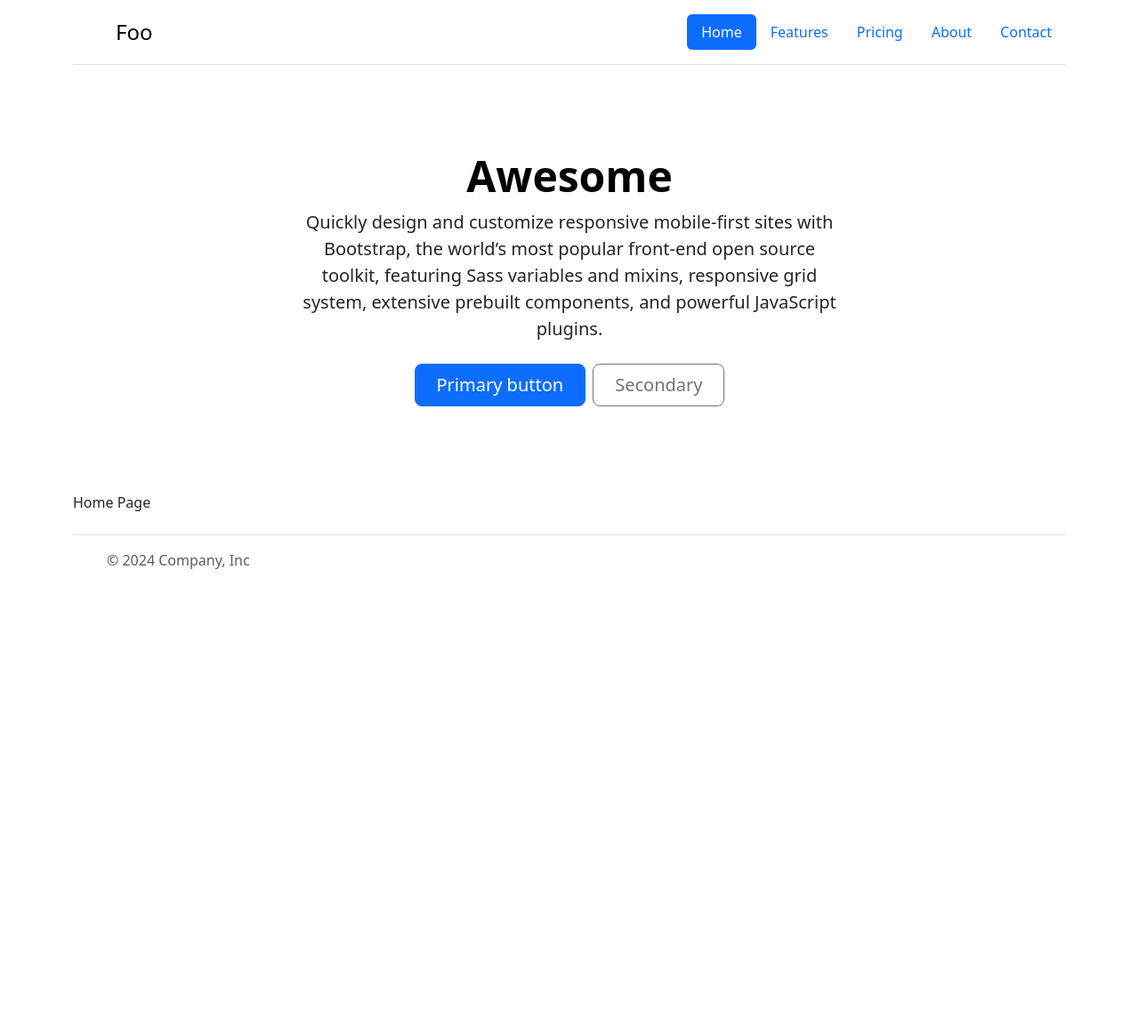
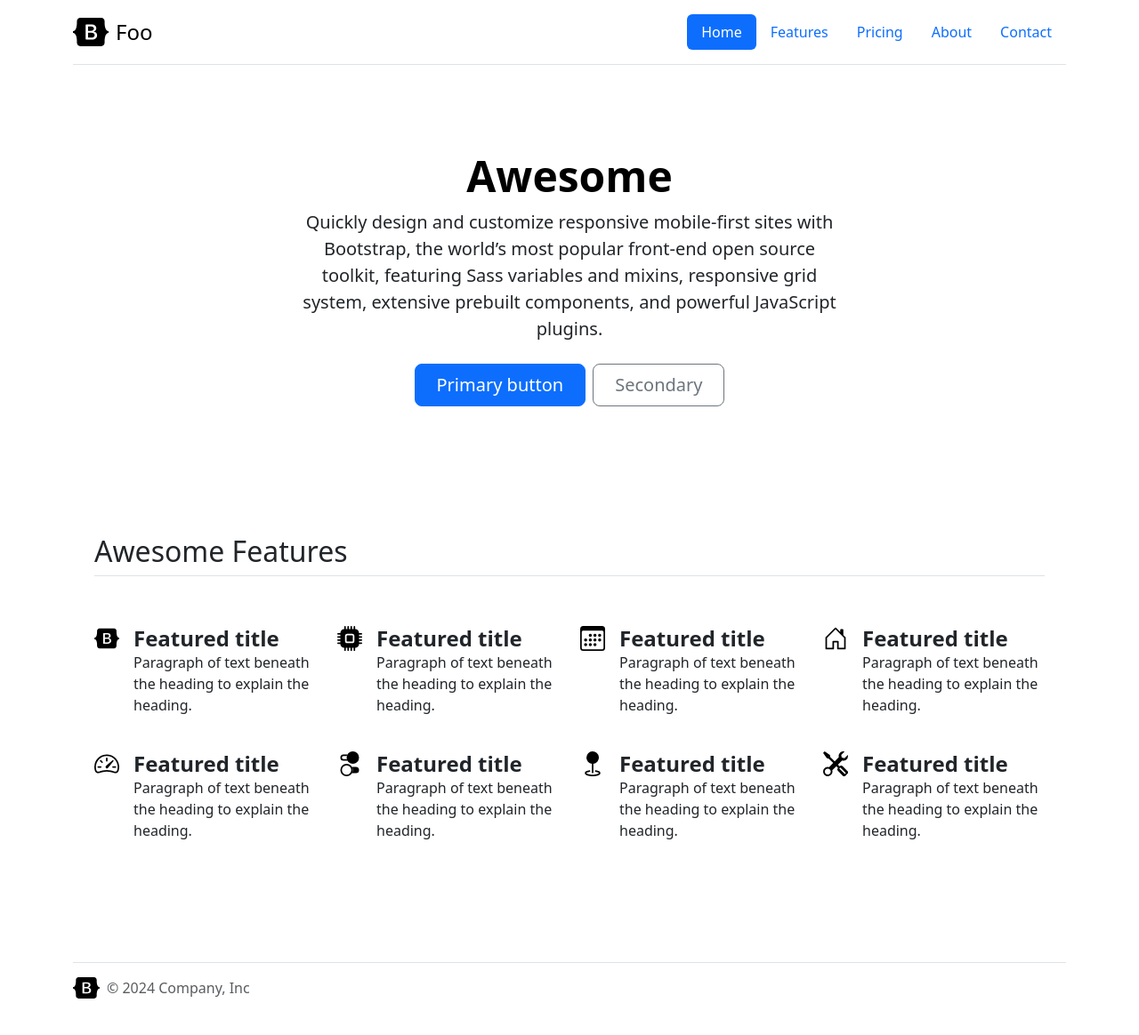
Before and after one commit to serkanbulutgenc/djblog, a Django app: page / in a window 1280 px wide. Shown: the whole page at 89% size. Before the commit the page ends 640 px from the top, so only its background shows below. Run offline with Django 5.2, Linux system fonts and the light colour scheme.

Commit message:
Added feature grid to homepage

```diff
--- a/apps/home/templates/home/index.html
+++ b/apps/home/templates/home/index.html
@@ -1,3 +1,66 @@
 {% extends "base.html" %}
 
-{%block content%}Home Page{%endblock content%}
+{%block content%}
+<div class="container px-4 py-5" id="icon-grid">
+    <h2 class="pb-2 border-bottom">Awesome Features</h2>
+
+    <div class="row row-cols-1 row-cols-sm-2 row-cols-md-3 row-cols-lg-4 g-4 py-5">
+      <div class="col d-flex align-items-start">
+        <svg class="bi text-muted flex-shrink-0 me-3" width="1.75em" height="1.75em"><use xlink:href="#bootstrap"></use></svg>
+        <div>
+          <h4 class="fw-bold mb-0">Featured title</h4>
+          <p>Paragraph of text beneath the heading to explain the heading.</p>
+        </div>
+      </div>
+      <div class="col d-flex align-items-start">
+        <svg class="bi text-muted flex-shrink-0 me-3" width="1.75em" height="1.75em"><use xlink:href="#cpu-fill"></use></svg>
+        <div>
+          <h4 class="fw-bold mb-0">Featured title</h4>
+          <p>Paragraph of text beneath the heading to explain the heading.</p>
+        </div>
+      </div>
+      <div class="col d-flex align-items-start">
+        <svg class="bi text-muted flex-shrink-0 me-3" width="1.75em" height="1.75em"><use xlink:href="#calendar3"></use></svg>
+        <div>
+          <h4 class="fw-bold mb-0">Featured title</h4>
+          <p>Paragraph of text beneath the heading to explain the heading.</p>
+        </div>
+      </div>
+      <div class="col d-flex align-items-start">
+        <svg class="bi text-muted flex-shrink-0 me-3" width="1.75em" height="1.75em"><use xlink:href="#home"></use></svg>
+        <div>
+          <h4 class="fw-bold mb-0">Featured title</h4>
+          <p>Paragraph of text beneath the heading to explain the heading.</p>
+        </div>
+      </div>
+      <div class="col d-flex align-items-start">
+        <svg class="bi text-muted flex-shrink-0 me-3" width="1.75em" height="1.75em"><use xlink:href="#speedometer2"></use></svg>
+        <div>
+          <h4 class="fw-bold mb-0">Featured title</h4>
+          <p>Paragraph of text beneath the heading to explain the heading.</p>
+        </div>
+      </div>
+      <div class="col d-flex align-items-start">
+        <svg class="bi text-muted flex-shrink-0 me-3" width="1.75em" height="1.75em"><use xlink:href="#toggles2"></use></svg>
+        <div>
+          <h4 class="fw-bold mb-0">Featured title</h4>
+          <p>Paragraph of text beneath the heading to explain the heading.</p>
+        </div>
+      </div>
+      <div class="col d-flex align-items-start">
+        <svg class="bi text-muted flex-shrink-0 me-3" width="1.75em" height="1.75em"><use xlink:href="#geo-fill"></use></svg>
+        <div>
+          <h4 class="fw-bold mb-0">Featured title</h4>
+          <p>Paragraph of text beneath the heading to explain the heading.</p>
+        </div>
+      </div>
+      <div class="col d-flex align-items-start">
+        <svg class="bi text-muted flex-shrink-0 me-3" width="1.75em" height="1.75em"><use xlink:href="#tools"></use></svg>
+        <div>
+          <h4 class="fw-bold mb-0">Featured title</h4>
+          <p>Paragraph of text beneath the heading to explain the heading.</p>
+        </div>
+      </div>
+    </div>
+  </div>
+{%endblock content%}
--- a/templates/base.html
+++ b/templates/base.html
@@ -10,6 +10,8 @@
     {%block extra_css%}{%endblock extra_css%}
 </head>
 <body>
+  {%include 'includes/_svg.html' %}
+
     {%include 'includes/_header.html' %}
     <main>
         <section class="px-4 py-5 my-5 text-center">
--- /dev/null
+++ b/templates/includes/_svg.html
@@ -0,0 +1,58 @@
+<svg xmlns="http://www.w3.org/2000/svg" style="display: none;">
+    <symbol id="bootstrap" viewBox="0 0 118 94">
+      <title>Bootstrap</title>
+      <path fill-rule="evenodd" clip-rule="evenodd" d="M24.509 0c-6.733 0-11.715 5.893-11.492 12.284.214 6.14-.064 14.092-2.066 20.577C8.943 39.365 5.547 43.485 0 44.014v5.972c5.547.529 8.943 4.649 10.951 11.153 2.002 6.485 2.28 14.437 2.066 20.577C12.794 88.106 17.776 94 24.51 94H93.5c6.733 0 11.714-5.893 11.491-12.284-.214-6.14.064-14.092 2.066-20.577 2.009-6.504 5.396-10.624 10.943-11.153v-5.972c-5.547-.529-8.934-4.649-10.943-11.153-2.002-6.484-2.28-14.437-2.066-20.577C105.214 5.894 100.233 0 93.5 0H24.508zM80 57.863C80 66.663 73.436 72 62.543 72H44a2 2 0 01-2-2V24a2 2 0 012-2h18.437c9.083 0 15.044 4.92 15.044 12.474 0 5.302-4.01 10.049-9.119 10.88v.277C75.317 46.394 80 51.21 80 57.863zM60.521 28.34H49.948v14.934h8.905c6.884 0 10.68-2.772 10.68-7.727 0-4.643-3.264-7.207-9.012-7.207zM49.948 49.2v16.458H60.91c7.167 0 10.964-2.876 10.964-8.281 0-5.406-3.903-8.178-11.425-8.178H49.948z"></path>
+    </symbol>
+    <symbol id="home" viewBox="0 0 16 16">
+      <path d="M8.354 1.146a.5.5 0 0 0-.708 0l-6 6A.5.5 0 0 0 1.5 7.5v7a.5.5 0 0 0 .5.5h4.5a.5.5 0 0 0 .5-.5v-4h2v4a.5.5 0 0 0 .5.5H14a.5.5 0 0 0 .5-.5v-7a.5.5 0 0 0-.146-.354L13 5.793V2.5a.5.5 0 0 0-.5-.5h-1a.5.5 0 0 0-.5.5v1.293L8.354 1.146zM2.5 14V7.707l5.5-5.5 5.5 5.5V14H10v-4a.5.5 0 0 0-.5-.5h-3a.5.5 0 0 0-.5.5v4H2.5z"/>
+    </symbol>
+    <symbol id="speedometer2" viewBox="0 0 16 16">
+      <path d="M8 4a.5.5 0 0 1 .5.5V6a.5.5 0 0 1-1 0V4.5A.5.5 0 0 1 8 4zM3.732 5.732a.5.5 0 0 1 .707 0l.915.914a.5.5 0 1 1-.708.708l-.914-.915a.5.5 0 0 1 0-.707zM2 10a.5.5 0 0 1 .5-.5h1.586a.5.5 0 0 1 0 1H2.5A.5.5 0 0 1 2 10zm9.5 0a.5.5 0 0 1 .5-.5h1.5a.5.5 0 0 1 0 1H12a.5.5 0 0 1-.5-.5zm.754-4.246a.389.389 0 0 0-.527-.02L7.547 9.31a.91.91 0 1 0 1.302 1.258l3.434-4.297a.389.389 0 0 0-.029-.518z"/>
+      <path fill-rule="evenodd" d="M0 10a8 8 0 1 1 15.547 2.661c-.442 1.253-1.845 1.602-2.932 1.25C11.309 13.488 9.475 13 8 13c-1.474 0-3.31.488-4.615.911-1.087.352-2.49.003-2.932-1.25A7.988 7.988 0 0 1 0 10zm8-7a7 7 0 0 0-6.603 9.329c.203.575.923.876 1.68.63C4.397 12.533 6.358 12 8 12s3.604.532 4.923.96c.757.245 1.477-.056 1.68-.631A7 7 0 0 0 8 3z"/>
+    </symbol>
+    <symbol id="table" viewBox="0 0 16 16">
+      <path d="M0 2a2 2 0 0 1 2-2h12a2 2 0 0 1 2 2v12a2 2 0 0 1-2 2H2a2 2 0 0 1-2-2V2zm15 2h-4v3h4V4zm0 4h-4v3h4V8zm0 4h-4v3h3a1 1 0 0 0 1-1v-2zm-5 3v-3H6v3h4zm-5 0v-3H1v2a1 1 0 0 0 1 1h3zm-4-4h4V8H1v3zm0-4h4V4H1v3zm5-3v3h4V4H6zm4 4H6v3h4V8z"/>
+    </symbol>
+    <symbol id="people-circle" viewBox="0 0 16 16">
+      <path d="M11 6a3 3 0 1 1-6 0 3 3 0 0 1 6 0z"/>
+      <path fill-rule="evenodd" d="M0 8a8 8 0 1 1 16 0A8 8 0 0 1 0 8zm8-7a7 7 0 0 0-5.468 11.37C3.242 11.226 4.805 10 8 10s4.757 1.225 5.468 2.37A7 7 0 0 0 8 1z"/>
+    </symbol>
+    <symbol id="grid" viewBox="0 0 16 16">
+      <path d="M1 2.5A1.5 1.5 0 0 1 2.5 1h3A1.5 1.5 0 0 1 7 2.5v3A1.5 1.5 0 0 1 5.5 7h-3A1.5 1.5 0 0 1 1 5.5v-3zM2.5 2a.5.5 0 0 0-.5.5v3a.5.5 0 0 0 .5.5h3a.5.5 0 0 0 .5-.5v-3a.5.5 0 0 0-.5-.5h-3zm6.5.5A1.5 1.5 0 0 1 10.5 1h3A1.5 1.5 0 0 1 15 2.5v3A1.5 1.5 0 0 1 13.5 7h-3A1.5 1.5 0 0 1 9 5.5v-3zm1.5-.5a.5.5 0 0 0-.5.5v3a.5.5 0 0 0 .5.5h3a.5.5 0 0 0 .5-.5v-3a.5.5 0 0 0-.5-.5h-3zM1 10.5A1.5 1.5 0 0 1 2.5 9h3A1.5 1.5 0 0 1 7 10.5v3A1.5 1.5 0 0 1 5.5 15h-3A1.5 1.5 0 0 1 1 13.5v-3zm1.5-.5a.5.5 0 0 0-.5.5v3a.5.5 0 0 0 .5.5h3a.5.5 0 0 0 .5-.5v-3a.5.5 0 0 0-.5-.5h-3zm6.5.5A1.5 1.5 0 0 1 10.5 9h3a1.5 1.5 0 0 1 1.5 1.5v3a1.5 1.5 0 0 1-1.5 1.5h-3A1.5 1.5 0 0 1 9 13.5v-3zm1.5-.5a.5.5 0 0 0-.5.5v3a.5.5 0 0 0 .5.5h3a.5.5 0 0 0 .5-.5v-3a.5.5 0 0 0-.5-.5h-3z"/>
+    </symbol>
+    <symbol id="collection" viewBox="0 0 16 16">
+      <path d="M2.5 3.5a.5.5 0 0 1 0-1h11a.5.5 0 0 1 0 1h-11zm2-2a.5.5 0 0 1 0-1h7a.5.5 0 0 1 0 1h-7zM0 13a1.5 1.5 0 0 0 1.5 1.5h13A1.5 1.5 0 0 0 16 13V6a1.5 1.5 0 0 0-1.5-1.5h-13A1.5 1.5 0 0 0 0 6v7zm1.5.5A.5.5 0 0 1 1 13V6a.5.5 0 0 1 .5-.5h13a.5.5 0 0 1 .5.5v7a.5.5 0 0 1-.5.5h-13z"/>
+    </symbol>
+    <symbol id="calendar3" viewBox="0 0 16 16">
+      <path d="M14 0H2a2 2 0 0 0-2 2v12a2 2 0 0 0 2 2h12a2 2 0 0 0 2-2V2a2 2 0 0 0-2-2zM1 3.857C1 3.384 1.448 3 2 3h12c.552 0 1 .384 1 .857v10.286c0 .473-.448.857-1 .857H2c-.552 0-1-.384-1-.857V3.857z"/>
+      <path d="M6.5 7a1 1 0 1 0 0-2 1 1 0 0 0 0 2zm3 0a1 1 0 1 0 0-2 1 1 0 0 0 0 2zm3 0a1 1 0 1 0 0-2 1 1 0 0 0 0 2zm-9 3a1 1 0 1 0 0-2 1 1 0 0 0 0 2zm3 0a1 1 0 1 0 0-2 1 1 0 0 0 0 2zm3 0a1 1 0 1 0 0-2 1 1 0 0 0 0 2zm3 0a1 1 0 1 0 0-2 1 1 0 0 0 0 2zm-9 3a1 1 0 1 0 0-2 1 1 0 0 0 0 2zm3 0a1 1 0 1 0 0-2 1 1 0 0 0 0 2zm3 0a1 1 0 1 0 0-2 1 1 0 0 0 0 2z"/>
+    </symbol>
+    <symbol id="chat-quote-fill" viewBox="0 0 16 16">
+      <path d="M16 8c0 3.866-3.582 7-8 7a9.06 9.06 0 0 1-2.347-.306c-.584.296-1.925.864-4.181 1.234-.2.032-.352-.176-.273-.362.354-.836.674-1.95.77-2.966C.744 11.37 0 9.76 0 8c0-3.866 3.582-7 8-7s8 3.134 8 7zM7.194 6.766a1.688 1.688 0 0 0-.227-.272 1.467 1.467 0 0 0-.469-.324l-.008-.004A1.785 1.785 0 0 0 5.734 6C4.776 6 4 6.746 4 7.667c0 .92.776 1.666 1.734 1.666.343 0 .662-.095.931-.26-.137.389-.39.804-.81 1.22a.405.405 0 0 0 .011.59c.173.16.447.155.614-.01 1.334-1.329 1.37-2.758.941-3.706a2.461 2.461 0 0 0-.227-.4zM11 9.073c-.136.389-.39.804-.81 1.22a.405.405 0 0 0 .012.59c.172.16.446.155.613-.01 1.334-1.329 1.37-2.758.942-3.706a2.466 2.466 0 0 0-.228-.4 1.686 1.686 0 0 0-.227-.273 1.466 1.466 0 0 0-.469-.324l-.008-.004A1.785 1.785 0 0 0 10.07 6c-.957 0-1.734.746-1.734 1.667 0 .92.777 1.666 1.734 1.666.343 0 .662-.095.931-.26z"/>
+    </symbol>
+    <symbol id="cpu-fill" viewBox="0 0 16 16">
+      <path d="M6.5 6a.5.5 0 0 0-.5.5v3a.5.5 0 0 0 .5.5h3a.5.5 0 0 0 .5-.5v-3a.5.5 0 0 0-.5-.5h-3z"/>
+      <path d="M5.5.5a.5.5 0 0 0-1 0V2A2.5 2.5 0 0 0 2 4.5H.5a.5.5 0 0 0 0 1H2v1H.5a.5.5 0 0 0 0 1H2v1H.5a.5.5 0 0 0 0 1H2v1H.5a.5.5 0 0 0 0 1H2A2.5 2.5 0 0 0 4.5 14v1.5a.5.5 0 0 0 1 0V14h1v1.5a.5.5 0 0 0 1 0V14h1v1.5a.5.5 0 0 0 1 0V14h1v1.5a.5.5 0 0 0 1 0V14a2.5 2.5 0 0 0 2.5-2.5h1.5a.5.5 0 0 0 0-1H14v-1h1.5a.5.5 0 0 0 0-1H14v-1h1.5a.5.5 0 0 0 0-1H14v-1h1.5a.5.5 0 0 0 0-1H14A2.5 2.5 0 0 0 11.5 2V.5a.5.5 0 0 0-1 0V2h-1V.5a.5.5 0 0 0-1 0V2h-1V.5a.5.5 0 0 0-1 0V2h-1V.5zm1 4.5h3A1.5 1.5 0 0 1 11 6.5v3A1.5 1.5 0 0 1 9.5 11h-3A1.5 1.5 0 0 1 5 9.5v-3A1.5 1.5 0 0 1 6.5 5z"/>
+    </symbol>
+    <symbol id="gear-fill" viewBox="0 0 16 16">
+      <path d="M9.405 1.05c-.413-1.4-2.397-1.4-2.81 0l-.1.34a1.464 1.464 0 0 1-2.105.872l-.31-.17c-1.283-.698-2.686.705-1.987 1.987l.169.311c.446.82.023 1.841-.872 2.105l-.34.1c-1.4.413-1.4 2.397 0 2.81l.34.1a1.464 1.464 0 0 1 .872 2.105l-.17.31c-.698 1.283.705 2.686 1.987 1.987l.311-.169a1.464 1.464 0 0 1 2.105.872l.1.34c.413 1.4 2.397 1.4 2.81 0l.1-.34a1.464 1.464 0 0 1 2.105-.872l.31.17c1.283.698 2.686-.705 1.987-1.987l-.169-.311a1.464 1.464 0 0 1 .872-2.105l.34-.1c1.4-.413 1.4-2.397 0-2.81l-.34-.1a1.464 1.464 0 0 1-.872-2.105l.17-.31c.698-1.283-.705-2.686-1.987-1.987l-.311.169a1.464 1.464 0 0 1-2.105-.872l-.1-.34zM8 10.93a2.929 2.929 0 1 1 0-5.86 2.929 2.929 0 0 1 0 5.858z"/>
+    </symbol>
+    <symbol id="speedometer" viewBox="0 0 16 16">
+      <path d="M8 2a.5.5 0 0 1 .5.5V4a.5.5 0 0 1-1 0V2.5A.5.5 0 0 1 8 2zM3.732 3.732a.5.5 0 0 1 .707 0l.915.914a.5.5 0 1 1-.708.708l-.914-.915a.5.5 0 0 1 0-.707zM2 8a.5.5 0 0 1 .5-.5h1.586a.5.5 0 0 1 0 1H2.5A.5.5 0 0 1 2 8zm9.5 0a.5.5 0 0 1 .5-.5h1.5a.5.5 0 0 1 0 1H12a.5.5 0 0 1-.5-.5zm.754-4.246a.389.389 0 0 0-.527-.02L7.547 7.31A.91.91 0 1 0 8.85 8.569l3.434-4.297a.389.389 0 0 0-.029-.518z"/>
+      <path fill-rule="evenodd" d="M6.664 15.889A8 8 0 1 1 9.336.11a8 8 0 0 1-2.672 15.78zm-4.665-4.283A11.945 11.945 0 0 1 8 10c2.186 0 4.236.585 6.001 1.606a7 7 0 1 0-12.002 0z"/>
+    </symbol>
+    <symbol id="toggles2" viewBox="0 0 16 16">
+      <path d="M9.465 10H12a2 2 0 1 1 0 4H9.465c.34-.588.535-1.271.535-2 0-.729-.195-1.412-.535-2z"/>
+      <path d="M6 15a3 3 0 1 0 0-6 3 3 0 0 0 0 6zm0 1a4 4 0 1 1 0-8 4 4 0 0 1 0 8zm.535-10a3.975 3.975 0 0 1-.409-1H4a1 1 0 0 1 0-2h2.126c.091-.355.23-.69.41-1H4a2 2 0 1 0 0 4h2.535z"/>
+      <path d="M14 4a4 4 0 1 1-8 0 4 4 0 0 1 8 0z"/>
+    </symbol>
+    <symbol id="tools" viewBox="0 0 16 16">
+      <path d="M1 0L0 1l2.2 3.081a1 1 0 0 0 .815.419h.07a1 1 0 0 1 .708.293l2.675 2.675-2.617 2.654A3.003 3.003 0 0 0 0 13a3 3 0 1 0 5.878-.851l2.654-2.617.968.968-.305.914a1 1 0 0 0 .242 1.023l3.356 3.356a1 1 0 0 0 1.414 0l1.586-1.586a1 1 0 0 0 0-1.414l-3.356-3.356a1 1 0 0 0-1.023-.242L10.5 9.5l-.96-.96 2.68-2.643A3.005 3.005 0 0 0 16 3c0-.269-.035-.53-.102-.777l-2.14 2.141L12 4l-.364-1.757L13.777.102a3 3 0 0 0-3.675 3.68L7.462 6.46 4.793 3.793a1 1 0 0 1-.293-.707v-.071a1 1 0 0 0-.419-.814L1 0zm9.646 10.646a.5.5 0 0 1 .708 0l3 3a.5.5 0 0 1-.708.708l-3-3a.5.5 0 0 1 0-.708zM3 11l.471.242.529.026.287.445.445.287.026.529L5 13l-.242.471-.026.529-.445.287-.287.445-.529.026L3 15l-.471-.242L2 14.732l-.287-.445L1.268 14l-.026-.529L1 13l.242-.471.026-.529.445-.287.287-.445.529-.026L3 11z"/>
+    </symbol>
+    <symbol id="chevron-right" viewBox="0 0 16 16">
+      <path fill-rule="evenodd" d="M4.646 1.646a.5.5 0 0 1 .708 0l6 6a.5.5 0 0 1 0 .708l-6 6a.5.5 0 0 1-.708-.708L10.293 8 4.646 2.354a.5.5 0 0 1 0-.708z"/>
+    </symbol>
+    <symbol id="geo-fill" viewBox="0 0 16 16">
+      <path fill-rule="evenodd" d="M4 4a4 4 0 1 1 4.5 3.969V13.5a.5.5 0 0 1-1 0V7.97A4 4 0 0 1 4 3.999zm2.493 8.574a.5.5 0 0 1-.411.575c-.712.118-1.28.295-1.655.493a1.319 1.319 0 0 0-.37.265.301.301 0 0 0-.057.09V14l.002.008a.147.147 0 0 0 .016.033.617.617 0 0 0 .145.15c.165.13.435.27.813.395.751.25 1.82.414 3.024.414s2.273-.163 3.024-.414c.378-.126.648-.265.813-.395a.619.619 0 0 0 .146-.15.148.148 0 0 0 .015-.033L12 14v-.004a.301.301 0 0 0-.057-.09 1.318 1.318 0 0 0-.37-.264c-.376-.198-.943-.375-1.655-.493a.5.5 0 1 1 .164-.986c.77.127 1.452.328 1.957.594C12.5 13 13 13.4 13 14c0 .426-.26.752-.544.977-.29.228-.68.413-1.116.558-.878.293-2.059.465-3.34.465-1.281 0-2.462-.172-3.34-.465-.436-.145-.826-.33-1.116-.558C3.26 14.752 3 14.426 3 14c0-.599.5-1 .961-1.243.505-.266 1.187-.467 1.957-.594a.5.5 0 0 1 .575.411z"/>
+    </symbol>
+  </svg>
```
